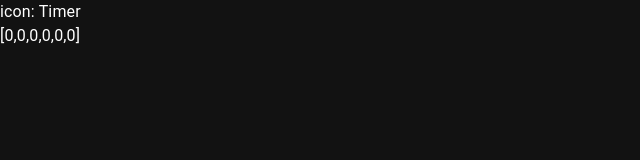
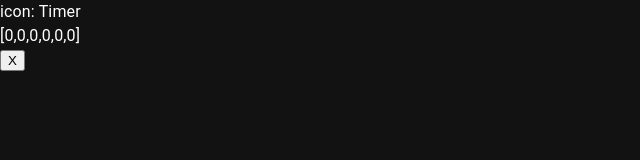
Before and after one commit to yamakenth/timer, a React (Create React App) app: page / in a window 1280 px wide. Both pictures are taken after a click on the button "Go". Shown: the top 160 px of the page, without its empty margins (0-640 px from the left). Built offline with nearby package versions, Linux system fonts and the light colour scheme.

Commit message:
Create basic layout and modularize CountdownPage

```diff
--- a/src/App.tsx
+++ b/src/App.tsx
@@ -1,6 +1,7 @@
 import { CssBaseline, Theme, ThemeProvider, createTheme } from "@mui/material";
 import React, { useState } from "react";
 import InputPage from "./components/InputPage";
+import CountdownPage from "./components/CountdownPage";
 
 const darkTheme: Theme = createTheme({
   palette: {
@@ -45,7 +46,7 @@ function App() {
         <CssBaseline />
         <div>icon: Timer</div>
         {countdown ? (
-          <div>{JSON.stringify(time)}</div>
+          <CountdownPage time={time} />
         ) : (
           <InputPage
             time={time}
--- /dev/null
+++ b/src/components/CountdownPage.tsx
@@ -0,0 +1,14 @@
+import React from "react";
+
+interface CountdownPageProps {
+  time: Number[];
+}
+
+export default function CountdownPage({ time }: CountdownPageProps) {
+  return (
+    <div>
+      <div>{JSON.stringify(time)}</div>
+      <button>X</button>
+    </div>
+  );
+}
```
